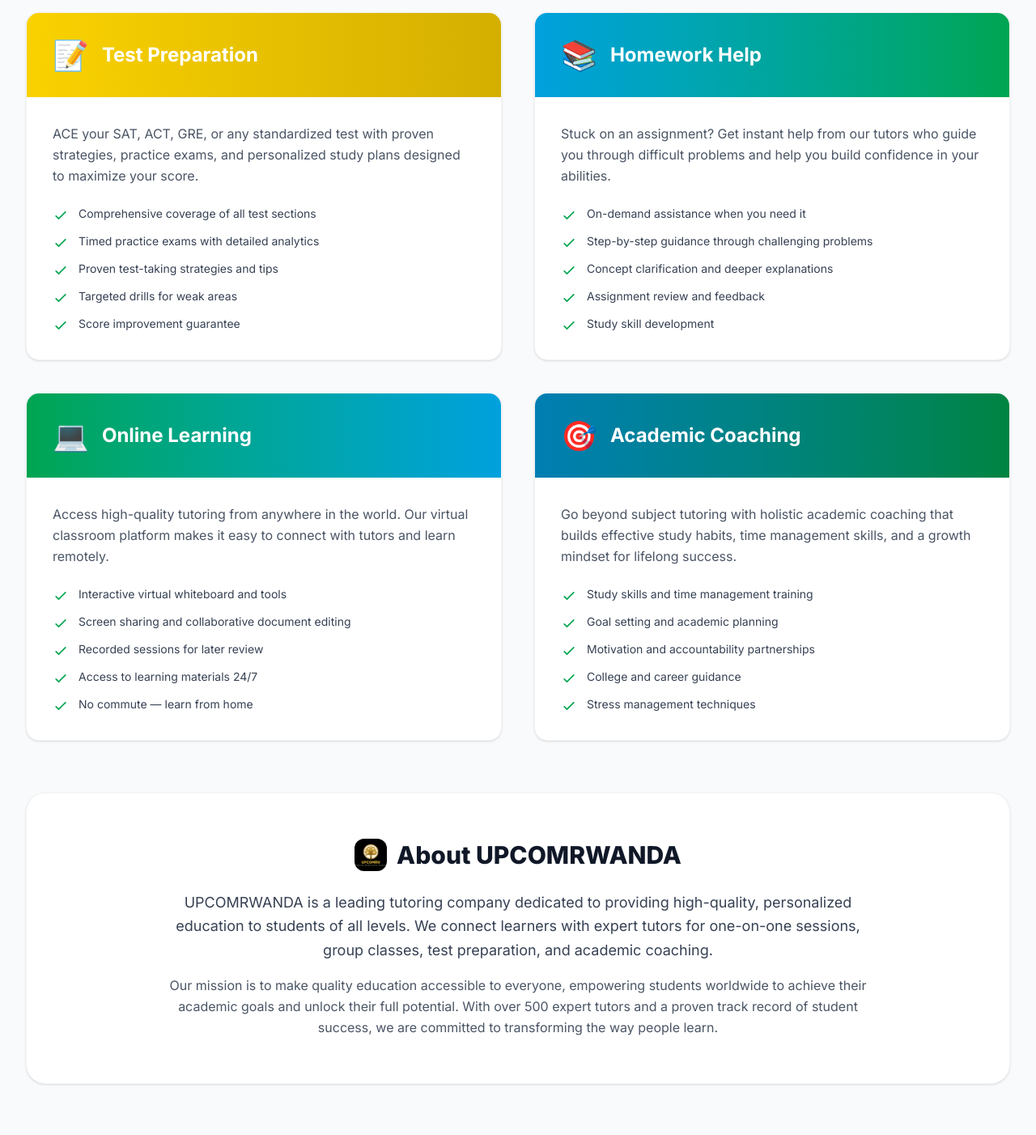
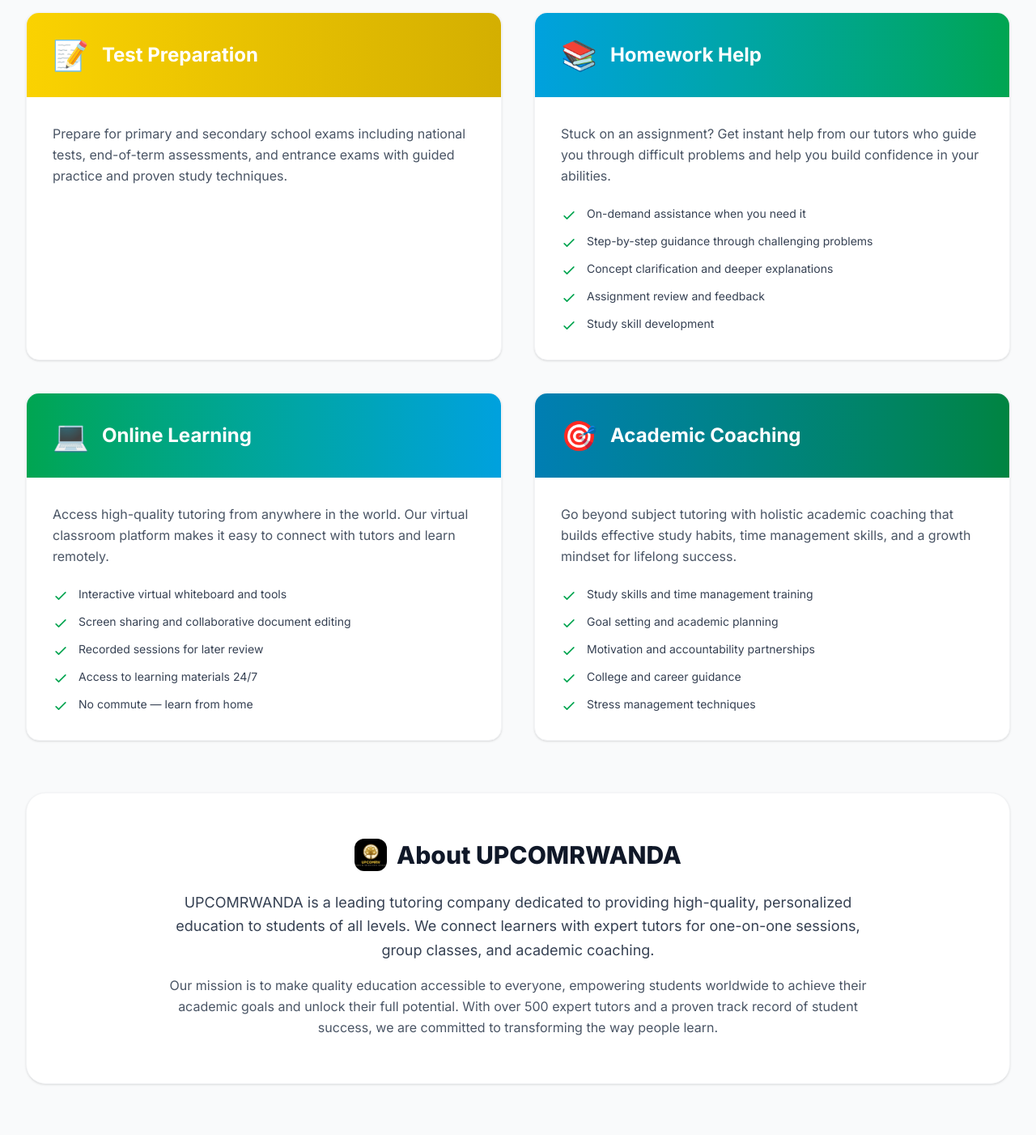
Before and after one commit to 77SKY/upcomrw, a React (Vite) app in the folder frontend/: page /services in a window 1280 px wide. Shown: the part 960-2362 px from the top of the page at 81% size. Built offline with nearby package versions, Linux system fonts and the light colour scheme.

Commit message:
Update Test Prep to primary/secondary only, remove features list, clean up mentions

```diff
--- a/frontend/src/components/Footer.jsx
+++ b/frontend/src/components/Footer.jsx
@@ -9,7 +9,7 @@
               <span className="text-xl font-bold text-white">UPCOMRWANDA</span>
             </div>
             <p className="text-sm leading-relaxed mb-4">
-              UPCOMRWANDA is a tutoring company that focuses on providing high-quality, personalized education to students of all levels. We connect learners with expert tutors for one-on-one sessions, group classes, test preparation, and academic coaching.
+              UPCOMRWANDA is a tutoring company that focuses on providing high-quality, personalized education to students of all levels. We connect learners with expert tutors for one-on-one sessions, group classes, and academic coaching.
             </p>
             <p className="text-sm leading-relaxed">
               Our mission is to make quality education accessible to everyone, empowering students worldwide to achieve their academic goals and unlock their full potential.
--- a/frontend/src/pages/HomePage.jsx
+++ b/frontend/src/pages/HomePage.jsx
@@ -16,7 +16,7 @@
   { title: "Mathematics", description: "From algebra to calculus, master every concept with personalized guidance from expert tutors.", icon: "📐", color: "from-rw-blue to-rw-blue-dark" },
   { title: "Science", description: "Explore physics, chemistry, and biology through engaging experiments and clear explanations.", icon: "🔬", color: "from-rw-green to-rw-green-dark" },
   { title: "Languages", description: "Become fluent in any language with native speakers and immersive learning techniques.", icon: "🌍", color: "from-rw-yellow to-rw-yellow-dark" },
-  { title: "Test Prep", description: "ACE your SAT, ACT, GRE, or any standardized test with proven strategies and practice.", icon: "📝", color: "from-rw-blue to-rw-green" },
+  { title: "Test Prep", description: "Get ready for primary and secondary school exams with guided practice, mock tests, and effective study techniques.", icon: "📝", color: "from-rw-blue to-rw-green" },
   { title: "Writing", description: "Craft compelling essays and develop powerful writing skills that stand out.", icon: "✍️", color: "from-rw-green to-rw-blue" },
   { title: "Programming", description: "Learn to code in Python, JavaScript, and more with hands-on projects and mentorship.", icon: "💻", color: "from-rw-blue-dark to-rw-green-dark" },
 ];
--- a/frontend/src/pages/ServicesPage.jsx
+++ b/frontend/src/pages/ServicesPage.jsx
@@ -33,14 +33,8 @@
     title: 'Test Preparation',
     icon: '📝',
     color: 'from-rw-yellow to-rw-yellow-dark',
-    description: 'ACE your SAT, ACT, GRE, or any standardized test with proven strategies, practice exams, and personalized study plans designed to maximize your score.',
-    features: [
-      'Comprehensive coverage of all test sections',
-      'Timed practice exams with detailed analytics',
-      'Proven test-taking strategies and tips',
-      'Targeted drills for weak areas',
-      'Score improvement guarantee',
-    ],
+    description: 'Prepare for primary and secondary school exams including national tests, end-of-term assessments, and entrance exams with guided practice and proven study techniques.',
+    features: [],
   },
   {
     title: 'Homework Help',
@@ -109,6 +103,7 @@
               </div>
               <div className="p-6 sm:p-8">
                 <p className="text-gray-600 dark:text-gray-400 leading-relaxed mb-6">{s.description}</p>
+                {s.features.length > 0 && (
                 <ul className="space-y-3">
                   {s.features.map((f, j) => (
                     <li key={j} className="flex items-start gap-3 text-sm text-gray-700 dark:text-gray-300">
@@ -119,6 +114,7 @@
                     </li>
                   ))}
                 </ul>
+                )}
               </div>
             </div>
           ))}
@@ -132,7 +128,7 @@
               <h2 className="text-2xl sm:text-3xl font-extrabold text-gray-900 dark:text-white">About UPCOMRWANDA</h2>
             </div>
             <p className="text-gray-700 dark:text-gray-300 leading-relaxed text-lg mb-4">
-              UPCOMRWANDA is a leading tutoring company dedicated to providing high-quality, personalized education to students of all levels. We connect learners with expert tutors for one-on-one sessions, group classes, test preparation, and academic coaching.
+              UPCOMRWANDA is a leading tutoring company dedicated to providing high-quality, personalized education to students of all levels. We connect learners with expert tutors for one-on-one sessions, group classes, and academic coaching.
             </p>
             <p className="text-gray-600 dark:text-gray-400 leading-relaxed">
               Our mission is to make quality education accessible to everyone, empowering students worldwide to achieve their academic goals and unlock their full potential. With over 500 expert tutors and a proven track record of student success, we are committed to transforming the way people learn.
```
